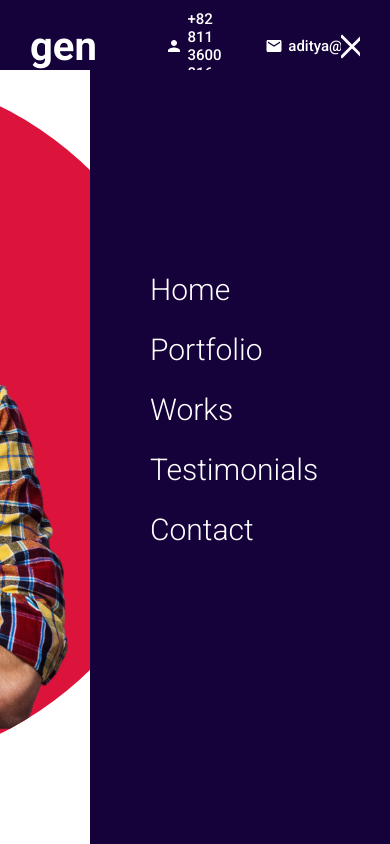
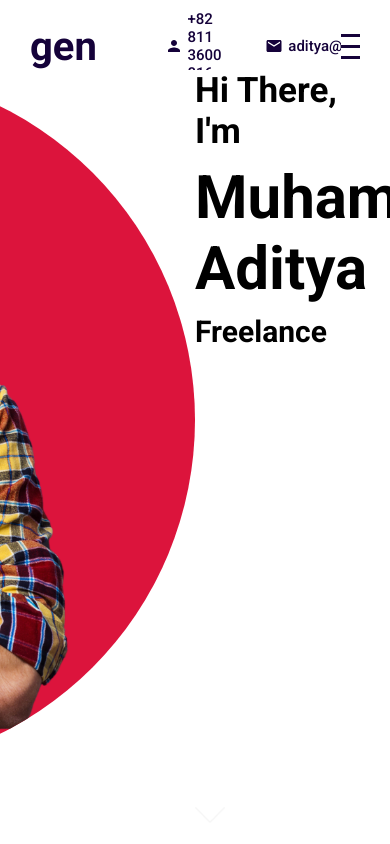
Before and after one commit to aditya3232/portofolio_with_react, a React (Create React App) app: page / in a window 390 px wide. Built offline with nearby package versions, Linux system fonts and the light colour scheme.

Commit message:
React introduction page, benerin menu active hamburger

```diff
--- a/src/App.jsx
+++ b/src/App.jsx
@@ -17,7 +17,7 @@ import {useState} from "react";
 // hapus import './App.css';
 function App() {
   // inisialisasi nilai default parameter ini, buat keperluan animasi hamburger
-  const [menuOpen,setMenuOpen] = useState(true)
+  const [menuOpen,setMenuOpen] = useState(false)
   return (
     // panggil setiap komponen halaman disini
     // className="app". Akan memanggil scss dengan nama app.scss
--- a/src/components/menu/Menu.jsx
+++ b/src/components/menu/Menu.jsx
@@ -2,7 +2,7 @@ import "./menu.scss"
 
 export default function Menu({menuOpen, setMenuOpen}) { //ada props disini
     return (
-        // jika menuOpen true maka aktif. nilai default menuOpen udah diatur true di App.jsx
+        // jika menuOpen true maka aktif. nilai default menuOpen udah diatur di App.jsx
         <div className={"menu "+(menuOpen && "active")}>
             <ul>
                 {/* list disini akan menutup jika diklik */}
```
